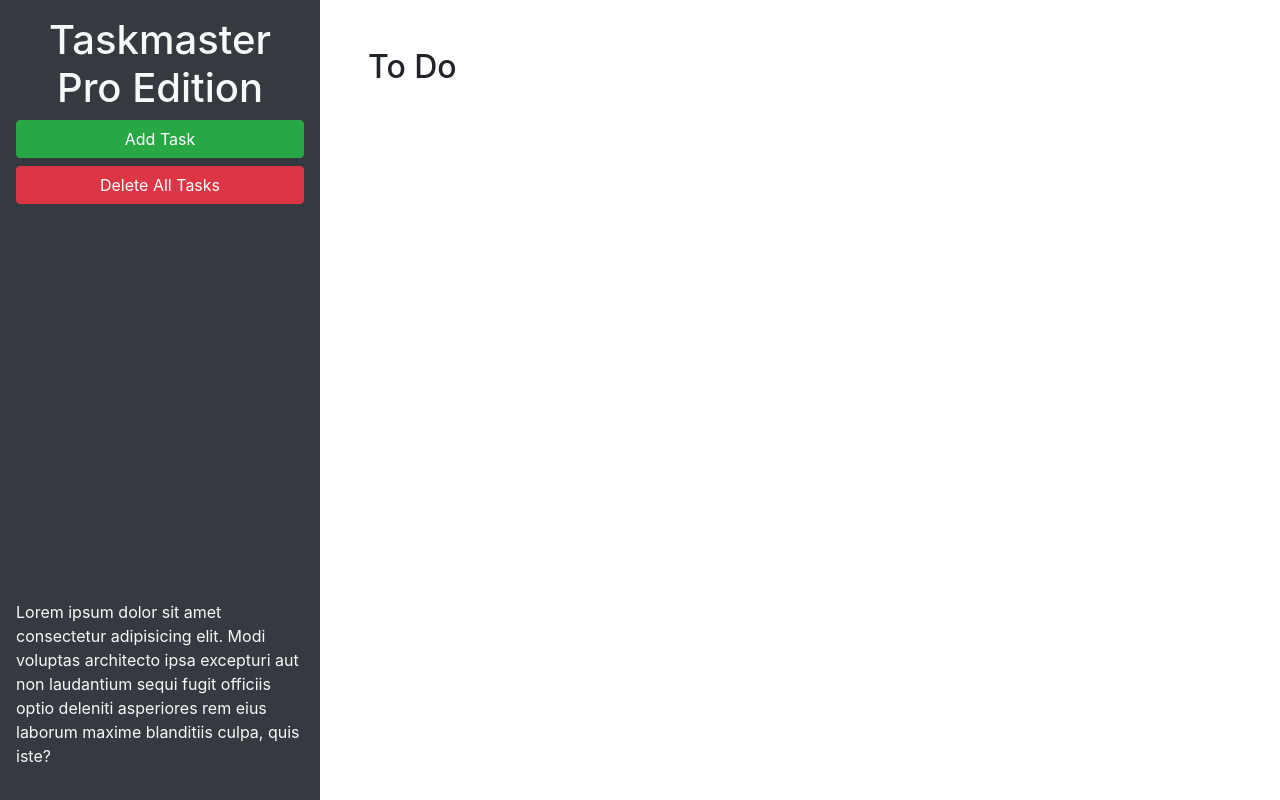
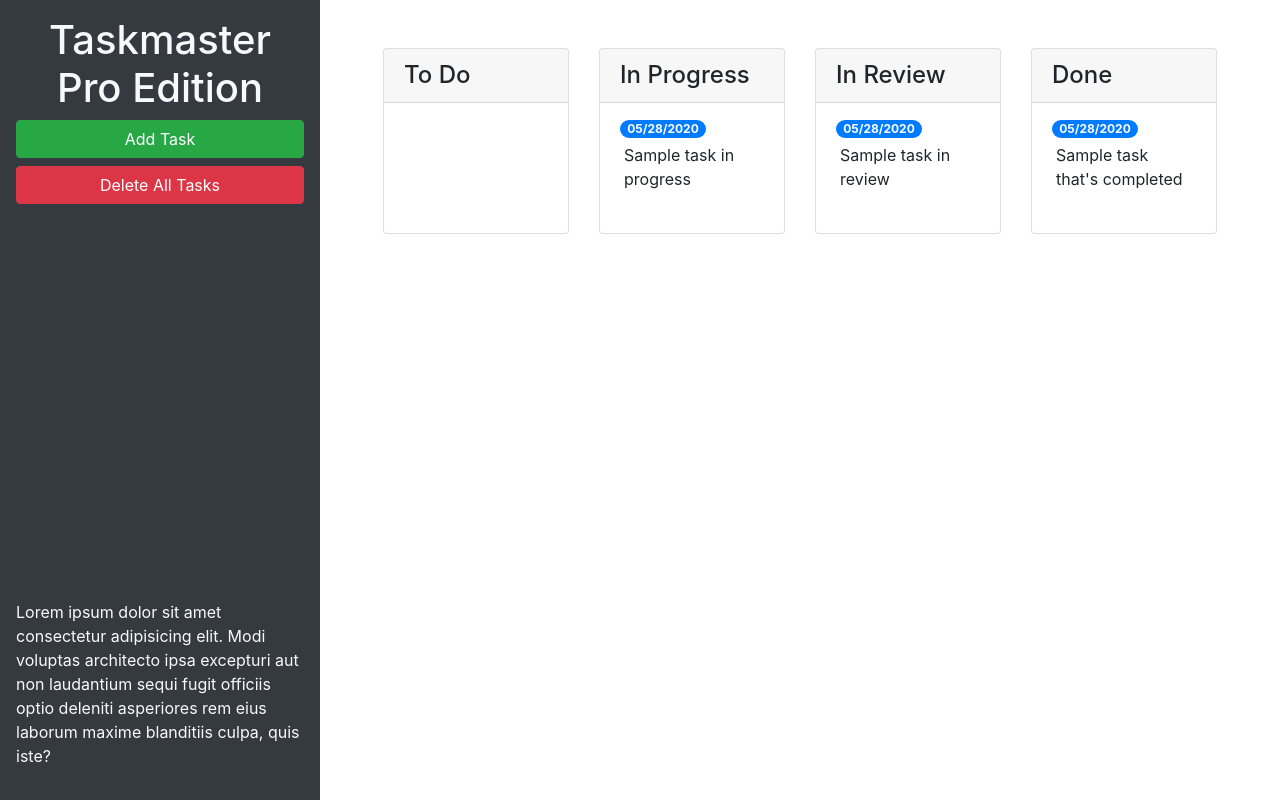
Before and after one commit to sarahwylie/taskmaster-pro, a plain HTML site: page index.html in a window 1280 px wide. Drawn offline with nearby package versions, Linux system fonts and the light colour scheme.

Commit message:
cleaned up form and added columns

```diff
--- a/index.html
+++ b/index.html
@@ -24,9 +24,54 @@
       </p>
     </header>
     <main class="col-12 col-lg-9">
-      <div class="m-5">
-        <h2>To Do</h2>
-        <ul id="list-toDo" class="list-group"> </ul>
+      <div class="m-5 row justify-content-around">
+        <!--todo start-->
+        <div class="col-12 col-md-6 col-xl-3 mb-3">
+          <div class="card">
+          <h4 class="card-header">To Do</h4>
+          <ul id="list-toDo" class="list-group list-group-flush"> </ul>
+        </div>
+        </div>
+        <!--end todo-->
+        <!--start inProgress-->
+        <div class="col-12 col-md-6 col-xl-3 mb-3">
+          <div class="card">
+          <h4 class="card-header">In Progress</h4>
+          <ul id="list-inProgress" class="list-group list-group-flush">
+            <li class="list-group-item">
+              <span class="badge badge-primary badge-pill">05/28/2020</span>
+              <p class="m-1">Sample task in progress</p>
+            </li>
+          </ul>
+        </div>
+        </div>
+        <!--end inProgress-->
+        <!--start review-->
+        <div class="col-12 col-md-6 col-xl-3 mb-3">
+          <div class="card">
+          <h4 class="card-header">In Review</h4>
+          <ul id="list-inReview" class="list-group list-group-flush">
+            <li class="list-group-item">
+              <span class="badge badge-primary badge-pill">05/28/2020</span>
+              <p class="m-1">Sample task in review</p>
+            </li>
+          </ul>
+        </div>
+        </div>
+        <!--end review-->
+        <!--start done-->
+        <div class="col-12 col-md-6 col-xl-3 mb-3">
+          <div class="card">
+          <h4 class="card-header">Done</h4>
+          <ul id="list-done" class="list-group list-group-flush">
+            <li class="list-group-item">
+              <span class="badge badge-primary badge-pill">05/28/2020</span>
+              <p class="m-1">Sample task that's completed</p>
+            </li>
+          </ul>
+        </div>
+        </div>
+        <!--end done-->
       </div>
     </main>
   </div>
@@ -46,11 +91,11 @@
           <form>
             <div class="form-group">
               <label for="modalTaskDescription">Task description</label>
-              <textarea id="modalTaskDescription" rows="3"></textarea>
+              <textarea id="modalTaskDescription" rows="3" class="form-control"></textarea>
             </div>
             <div class="form-group">
               <label for="modalDueDate">Due date</label>
-              <input type="text" id="modalDueDate" placeholder="mm/dd/yyyy" autocomplete="off" />
+              <input type="text" class="form-control" id="modalDueDate" placeholder="mm/dd/yyyy" autocomplete="off" />
             </div>
           </form>
         </div>
```
